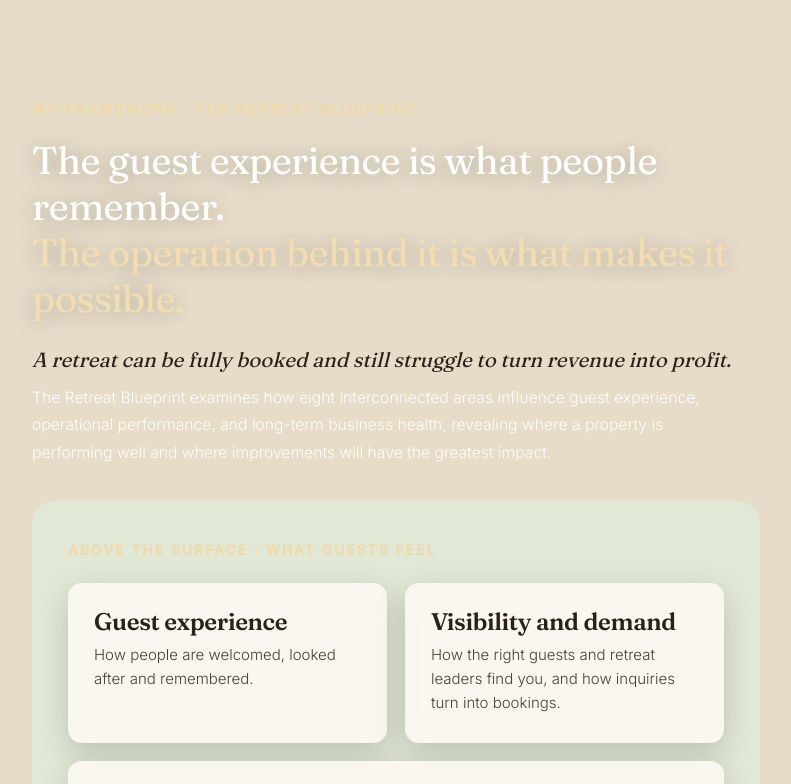
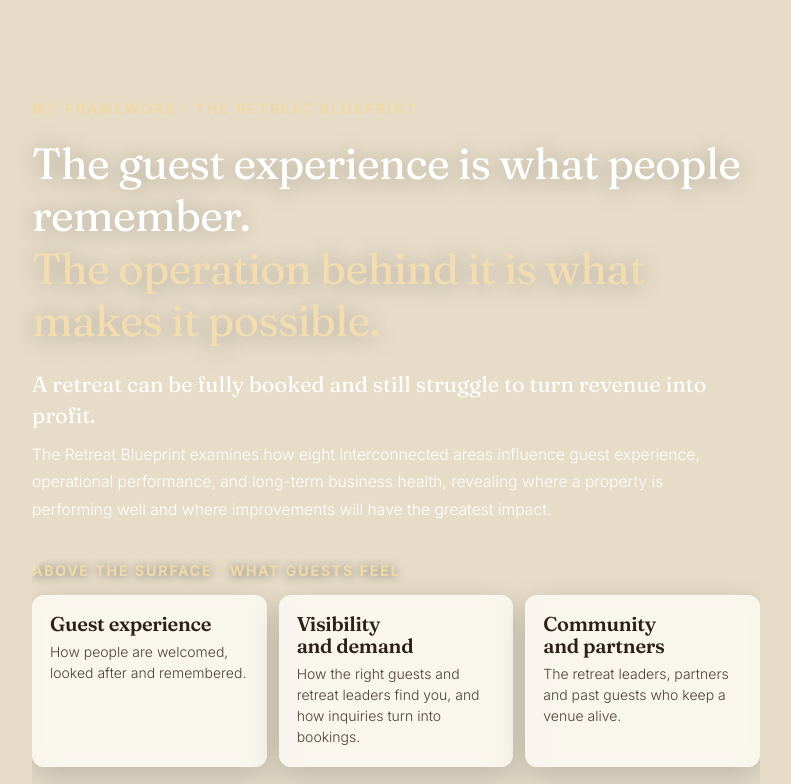
Before and after one commit to retreatblueprint/Retreatblueprintco, a plain HTML site: page preview/zoom.html in a window 1280 px wide. Shown: the part 1200-1984 px from the top of the page, without its empty margins (8-799 px from the left). Drawn offline with Linux system fonts and the light colour scheme; files that its build step writes are made by us from their sources.

Commit message:
Preview zoom: compact framework grid over the water, readable intro
Co-Authored-By: Claude Opus 5.5 <noreply@anthropic.com>
Claude-Session: https://claude.ai/code/session_01HiWWKLgyziCvM3yNr6Q5Ht

```diff
--- a/preview/zoom.css
+++ b/preview/zoom.css
@@ -64,3 +64,14 @@ body { background: #E6DCC8; }
 /* reduced motion: still photos, nothing zooms */
 .zstatic .zstick .z1 { transform: none !important; }
 .zstatic .zshade--hero { opacity: 1; }
+/* framework over the water: no boxes, readable intro, compact card grid */
+.zs2 .venue-intro .venue-lead, .zs2 .venue-intro .venue-lead:first-child { color: #FFFFFF !important; font-style: normal !important; }
+.zs2 .venue-intro .venue-lead:first-child { font-size: clamp(1.2rem, 1.7vw, 1.45rem); }
+.zs2 .venue-above, .zs2 .venue-below { background: transparent !important; padding: 0 !important; }
+.zs2 .venue-label { margin-bottom: 12px; text-shadow: 0 1px 10px rgba(0,20,30,.5); }
+.zs2 .venue-cards { display: grid !important; grid-template-columns: repeat(3, minmax(0, 1fr)); gap: 12px; }
+.zs2 .venue-card { padding: 18px 18px 20px !important; border-radius: 12px; }
+.zs2 .venue-card h3 { font-size: 20px !important; margin-bottom: 6px; }
+.zs2 .venue-card p { font-size: 14px !important; line-height: 1.5; }
+.zs2 .venue-h { font-size: clamp(2rem, 3.4vw, 3rem); }
+@media (max-width: 760px) { .zs2 .venue-cards { grid-template-columns: repeat(2, minmax(0, 1fr)); } }
--- a/preview/zoom.html
+++ b/preview/zoom.html
@@ -109,7 +109,7 @@ document.addEventListener('click',function(e){var a=e.target.closest&&e.target.c
 if(h.indexOf('calendly.com')>-1||h.indexOf('cal.com/')>-1)n='Book a call';else if(h.indexOf('wa.me/')>-1||h.indexOf('whatsapp.com')>-1)n='WhatsApp';else if(h.indexOf('mailto:')===0)n='Email';
 if(n)try{umami.track(n,{page:location.pathname,link:(a.textContent||a.getAttribute('aria-label')||'').replace(/\s+/g,' ').trim().slice(0,40)})}catch(_){}},true);
 </script>
-<link rel="stylesheet" href="preview/zoom.css?v=3">
+<link rel="stylesheet" href="preview/zoom.css?v=4">
 </head>
 <body>
 
```
